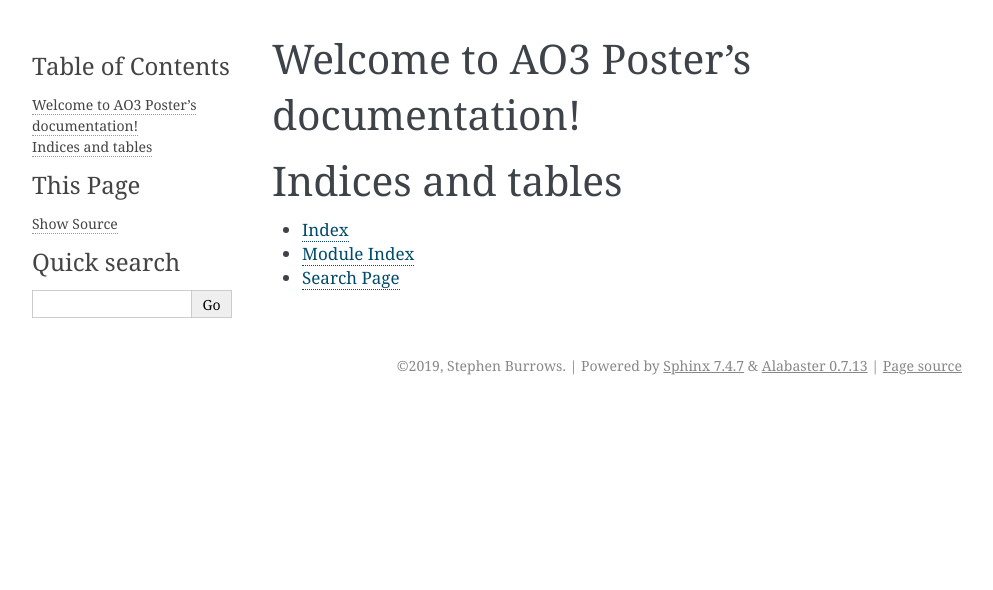
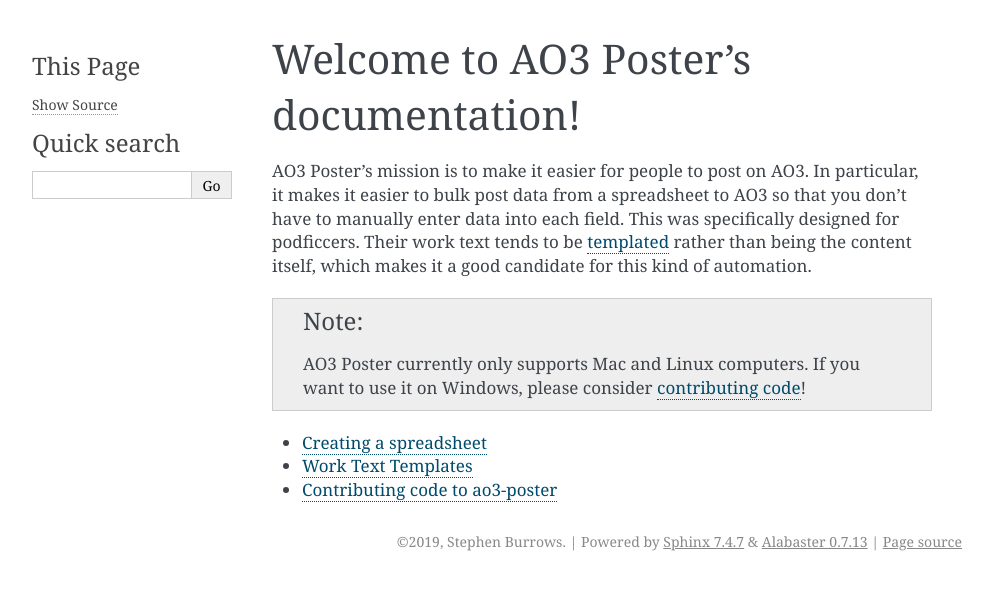
Before and after one commit to sandalwoodbox/ao3-poster, a Sphinx documentation site: the page built from docs/index.rst, in a window 1280 px wide. Shown: the top 590 px of the page, without its empty margins (148-1141 px from the left). Built offline with Sphinx 7.4.7, drawn with Linux system fonts in a browser that asks for light colours.

Commit message:
Added docs on contributing code and creating a spreadsheet

```diff
--- a/docs/index.rst
+++ b/docs/index.rst
@@ -1,20 +1,17 @@
-.. AO3 Poster documentation master file, created by
-   sphinx-quickstart on Fri Feb 15 22:30:30 2019.
-   You can adapt this file completely to your liking, but it should at least
-   contain the root `toctree` directive.
-
 Welcome to AO3 Poster's documentation!
 ======================================
 
+AO3 Poster's mission is to make it easier for people to post on AO3.
+In particular, it makes it easier to bulk post data from a spreadsheet to AO3 so that you don't have to manually enter data into each field.
+This was specifically designed for podficcers.
+Their work text tends to be :ref:`templated <work-text-templates>` rather than being the content itself,
+which makes it a good candidate for this kind of automation.
+
+.. note:: AO3 Poster currently only supports Mac and Linux computers. If you want to use it on Windows, please consider :ref:`contributing code<contributing-code>`!
+
 .. toctree::
-   :maxdepth: 2
-   :caption: Contents:
+   :maxdepth: 1
 
-
-
-Indices and tables
-==================
-
-* :ref:`genindex`
-* :ref:`modindex`
-* :ref:`search`
+   creating-a-spreadsheet
+   work-text-templates
+   contributing-code
--- /dev/null
+++ b/docs/work-text-templates.rst
@@ -0,0 +1,6 @@
+.. _work-text-templates:
+
+Work Text Templates
+===================
+
+This is a section.
```
Also changed, not shown: docs/contributing-code.rst (added, +40 -0 lines), docs/creating-a-spreadsheet.rst (added, +61 -0 lines), docs/_static/images/example-spreadsheet.png (added).
